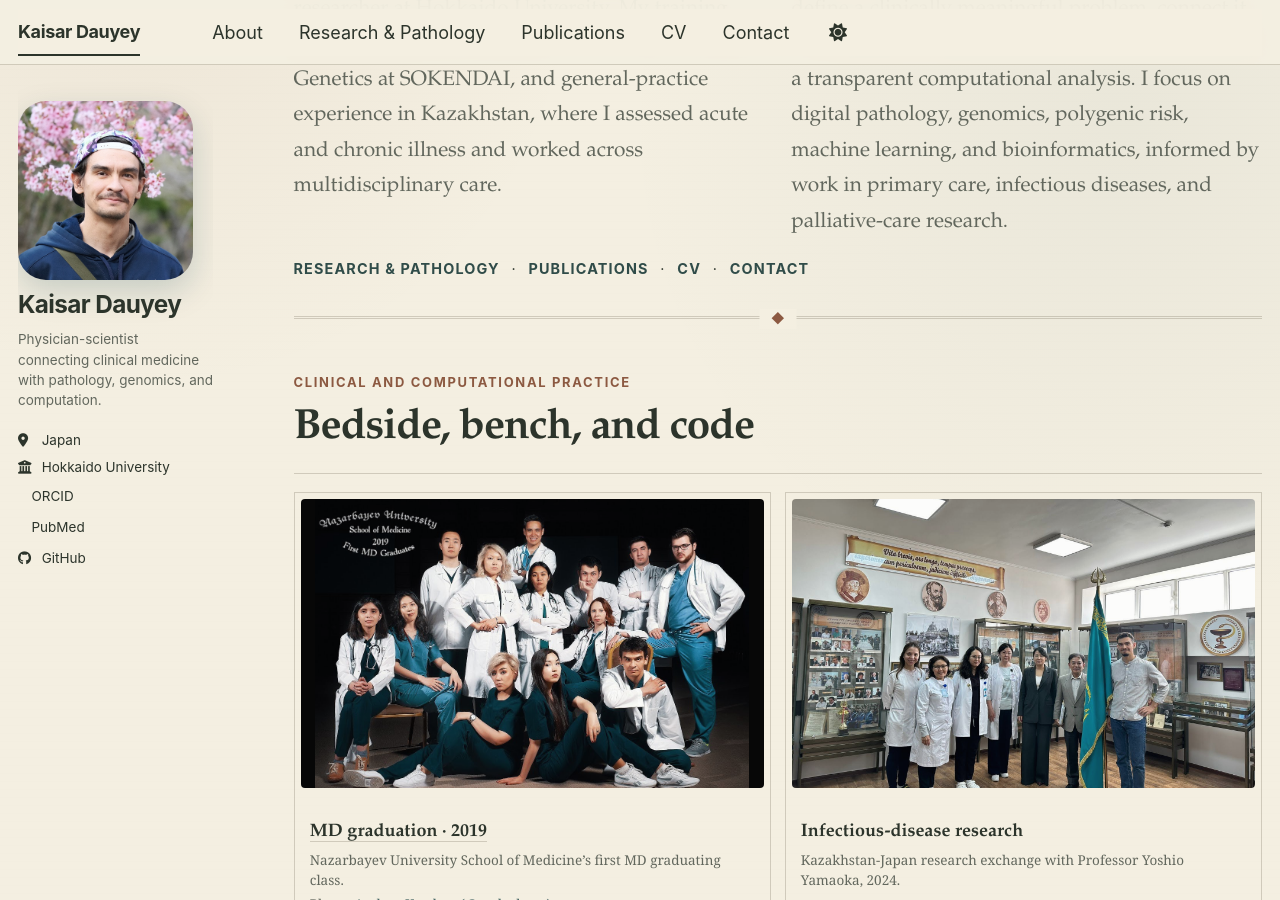
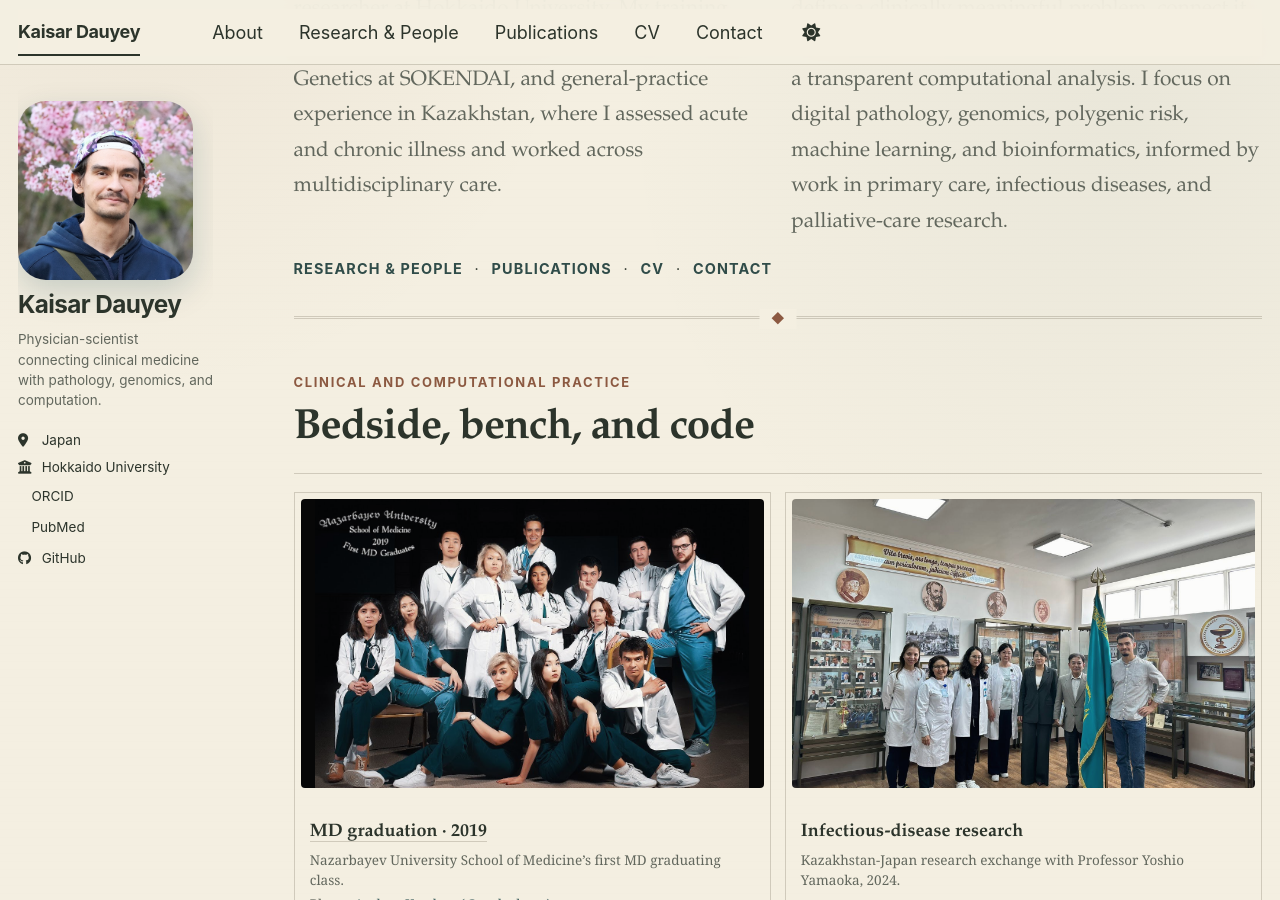
Before and after one commit to Kays3/Kays3.github.io, a Jekyll site: the page built from _pages/about.md, in a window 1280 px wide and 900 px high, scrolled down 361 px. Built offline with Jekyll 4.4.1, drawn with Linux system fonts in a browser that asks for light colours; a style sheet for code colours, icons or effects is not loaded.

Commit message:
Rename research page to Research and People

```diff
--- a/_data/navigation.yml
+++ b/_data/navigation.yml
@@ -11,7 +11,7 @@ main:
   - title: "About"
     url: /
 
-  - title: "Research & Pathology"
+  - title: "Research & People"
     url: /research/
 
   - title: "Publications"
--- a/_pages/about.md
+++ b/_pages/about.md
@@ -15,7 +15,7 @@ redirect_from:
       <p>I am a physician-scientist and postdoctoral researcher at Hokkaido University. My training spans medicine at Nazarbayev University, a PhD in Genetics at SOKENDAI, and general-practice experience in Kazakhstan, where I assessed acute and chronic illness and worked across multidisciplinary care.</p>
       <p>My work follows a bed-to-bench-to-code workflow: define a clinically meaningful problem, connect it to molecular or morphological evidence, and build a transparent computational analysis. I focus on digital pathology, genomics, polygenic risk, machine learning, and bioinformatics, informed by work in primary care, infectious diseases, and palliative-care research.</p>
     </div>
-    <p class="home-atlas__links"><a href="/research/">Research &amp; Pathology</a><span aria-hidden="true">·</span><a href="/publications/">Publications</a><span aria-hidden="true">·</span><a href="/cv/">CV</a><span aria-hidden="true">·</span><a href="/contact/">Contact</a></p>
+    <p class="home-atlas__links"><a href="/research/">Research &amp; People</a><span aria-hidden="true">·</span><a href="/publications/">Publications</a><span aria-hidden="true">·</span><a href="/cv/">CV</a><span aria-hidden="true">·</span><a href="/contact/">Contact</a></p>
   </header>
 
   <section class="work-image-section" aria-labelledby="work-images-title">
--- a/_pages/research.md
+++ b/_pages/research.md
@@ -1,5 +1,5 @@
 ---
-title: "Research & Pathology"
+title: "Research & People"
 permalink: /research/
 author_profile: true
 ---
```
